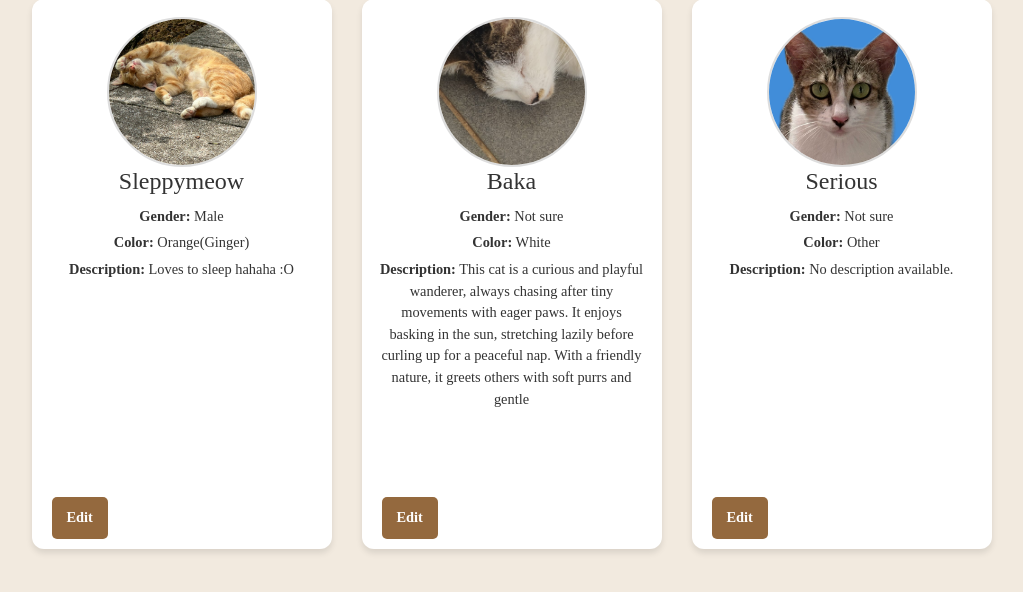
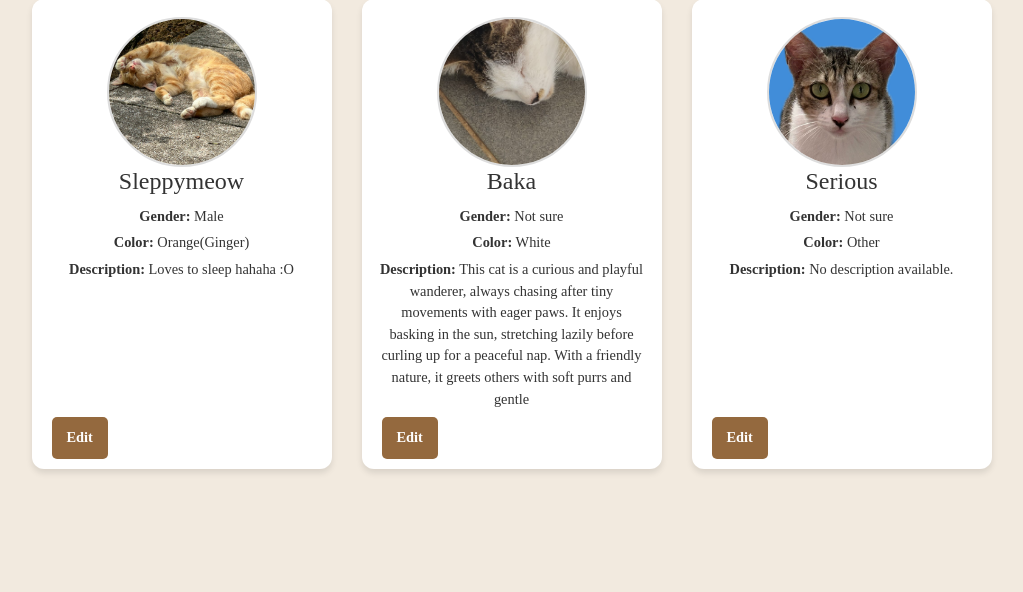
Before and after one commit to wshyen/MeowMeowU, a Flask app: page /view_profiles in a window 1280 px wide. Shown: the part 151-743 px from the top of the page, without its empty margins (121-1144 px from the left). Run offline with Flask 3, Linux system fonts and the light colour scheme; data comes from the database, SQL or seed files in the repository; some libraries are stand-ins or nearby versions.

Commit message:
Fixed profile picture missing issue

```diff
--- a/Website/templates/viewprofile.html
+++ b/Website/templates/viewprofile.html
@@ -97,9 +97,9 @@
             {% if not profile.deleted %}
 
         <!-- profile card box -->
-            <div class="profile-card" style="display: inline-block; width: 300px; height: 550px; border-radius: 12px; background: #fff; overflow: hidden; padding: 18px; text-align: center; margin-right: 15px; box-shadow: 0px 4px 6px rgba(0, 0, 0, 0.1); font-family: 'Times New Roman', Times, serif;">
+            <div class="profile-card" style="display: inline-block; width: 300px; height: 470px; border-radius: 12px; background: #fff; overflow: hidden; padding: 18px; text-align: center; margin-right: 15px; box-shadow: 0px 4px 6px rgba(0, 0, 0, 0.1); font-family: 'Times New Roman', Times, serif;">
                 {% if profile.photo %}
-                    <img class="profile-picture" src="{{ url_for('static', filename='uploads/' + profile.photo) }}" alt="{{ profile.name }}" style="width: 150px; height: 150px; border-radius: 50%; border: 2px solid #ddd; margin: 0 auto; position: relative; display: flex; justify-content: center; align-items: center; overflow: hidden;">
+                    <img class="profile-picture" src="{{ url_for('static', filename='uploads/' + profile.photo) }}" alt="{{ profile.name }}" style="width: 150px; height: 150px; border-radius: 50%; border: 2px solid #ddd; margin: 0 auto; position: relative; overflow: hidden; display: block; object-fit: cover;">
                 {% else %}
                     <img class="profile-picture" src="{{ url_for('static', filename='uploads/default.png') }}" alt="Default Placeholder">
                 {% endif %}
```
